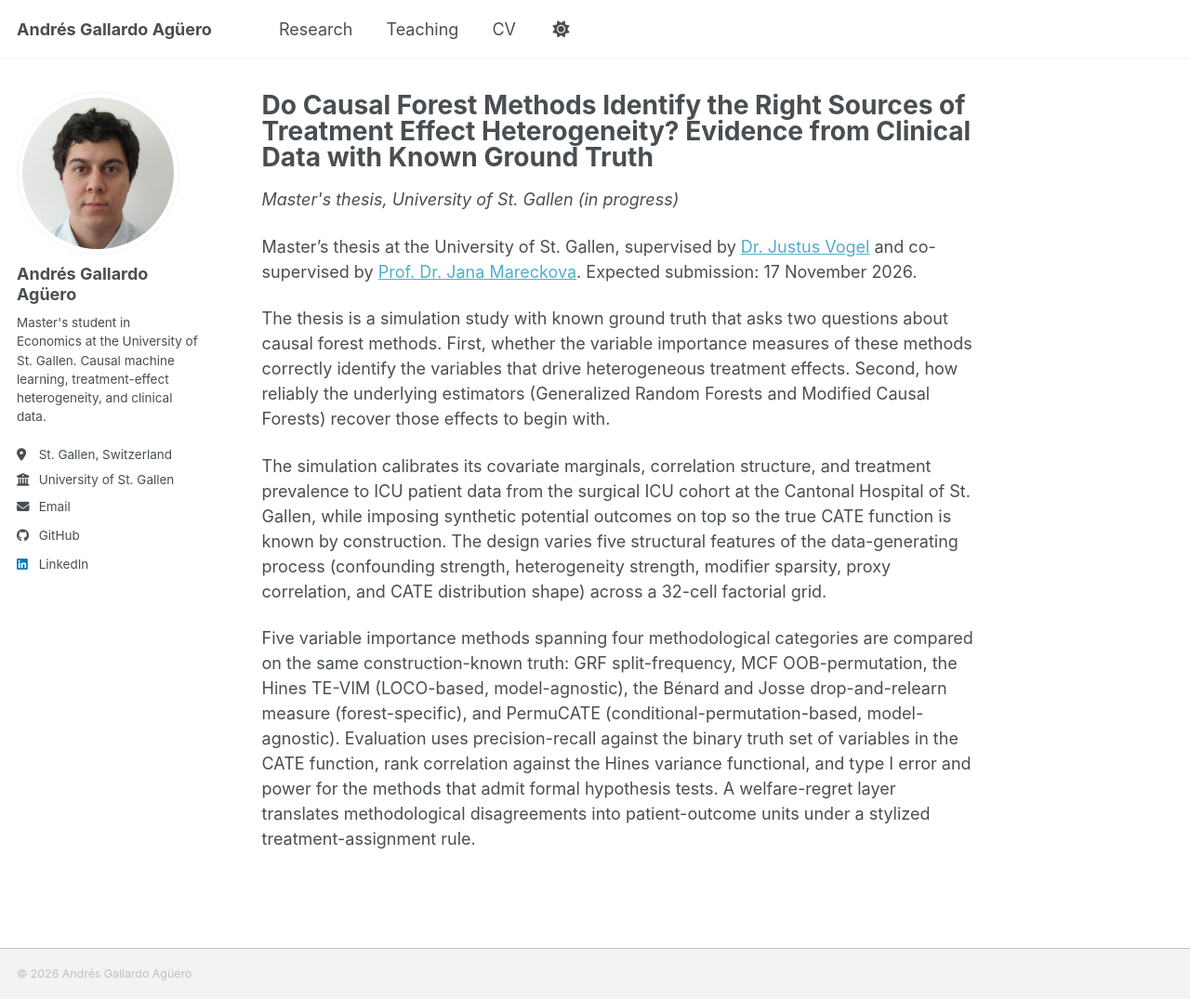
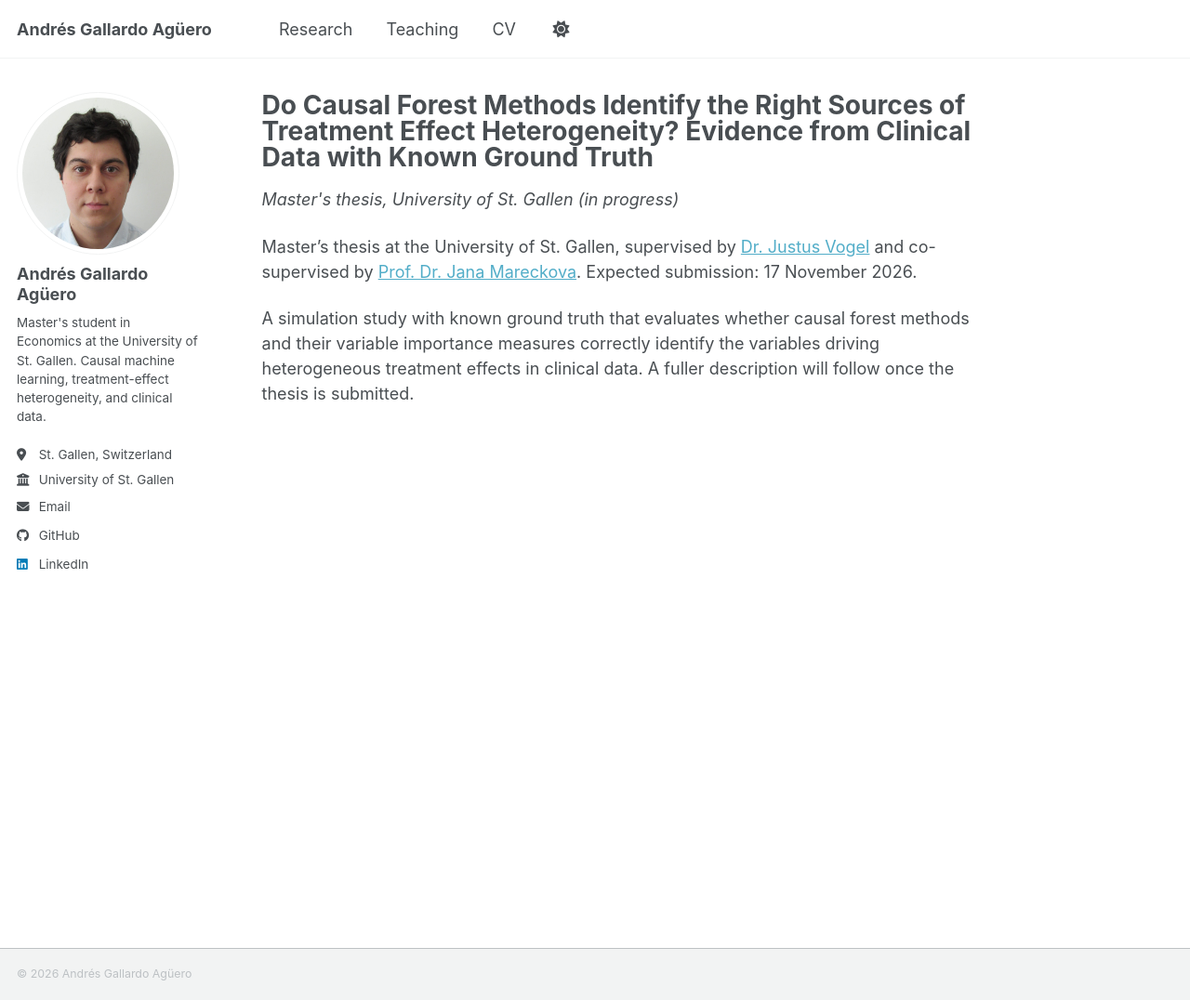
Before and after one commit to andresgallardoaguero/andresgallardoaguero.github.io, a Jekyll site: the page built from _publications/2026-05-16-causal-forests-thesis.md, in a window 1280 px wide and 1076 px high. Shown: the whole window at 93% size. Built offline with Jekyll 4.4.1, drawn with Linux system fonts in a browser that asks for light colours; a script bundle is joined from its source files by our own code; library files that are not in the unit come from our copies.

Commit message:
Shorten thesis description until the thesis is final

```diff
--- a/_publications/2026-05-16-causal-forests-thesis.md
+++ b/_publications/2026-05-16-causal-forests-thesis.md
@@ -10,8 +10,4 @@ excerpt: "Master's thesis at the University of St. Gallen, supervised by [Dr. Ju
 
 Master's thesis at the University of St. Gallen, supervised by [Dr. Justus Vogel](https://www.unisg.ch/en/university/about-us/organisation/detail/person-id/9acbc1c5-f703-41b5-8fd5-cfb5d2edc825/) and co-supervised by [Prof. Dr. Jana Mareckova](https://sites.google.com/view/janamareckova/). Expected submission: 17 November 2026.
 
-The thesis is a simulation study with known ground truth that asks two questions about causal forest methods. First, whether the variable importance measures of these methods correctly identify the variables that drive heterogeneous treatment effects. Second, how reliably the underlying estimators (Generalized Random Forests and Modified Causal Forests) recover those effects to begin with.
-
-The simulation calibrates its covariate marginals, correlation structure, and treatment prevalence to ICU patient data from the surgical ICU cohort at the Cantonal Hospital of St. Gallen, while imposing synthetic potential outcomes on top so the true CATE function is known by construction. The design varies five structural features of the data-generating process (confounding strength, heterogeneity strength, modifier sparsity, proxy correlation, and CATE distribution shape) across a 32-cell factorial grid.
-
-Five variable importance methods spanning four methodological categories are compared on the same construction-known truth: GRF split-frequency, MCF OOB-permutation, the Hines TE-VIM (LOCO-based, model-agnostic), the Bénard and Josse drop-and-relearn measure (forest-specific), and PermuCATE (conditional-permutation-based, model-agnostic). Evaluation uses precision-recall against the binary truth set of variables in the CATE function, rank correlation against the Hines variance functional, and type I error and power for the methods that admit formal hypothesis tests. A welfare-regret layer translates methodological disagreements into patient-outcome units under a stylized treatment-assignment rule.
+A simulation study with known ground truth that evaluates whether causal forest methods and their variable importance measures correctly identify the variables driving heterogeneous treatment effects in clinical data. A fuller description will follow once the thesis is submitted.
```
